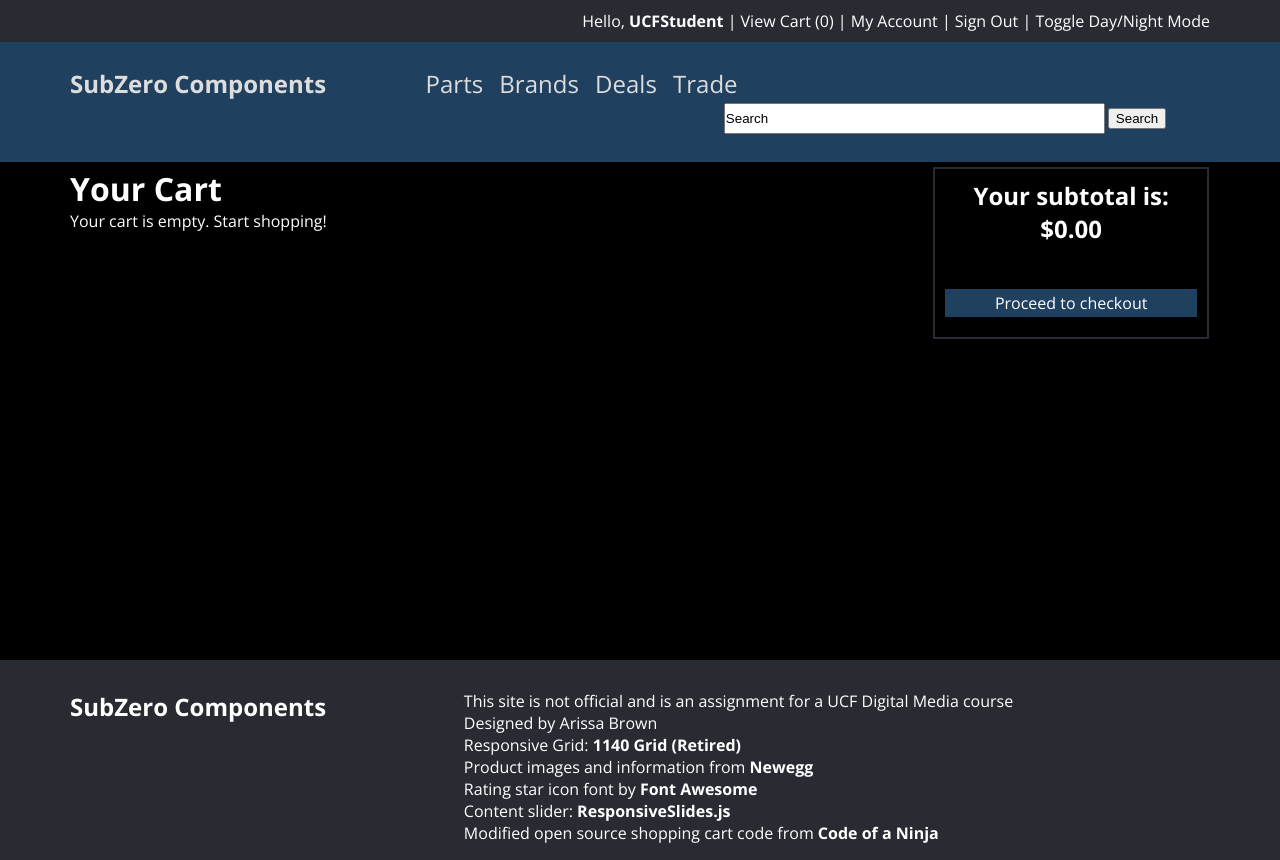
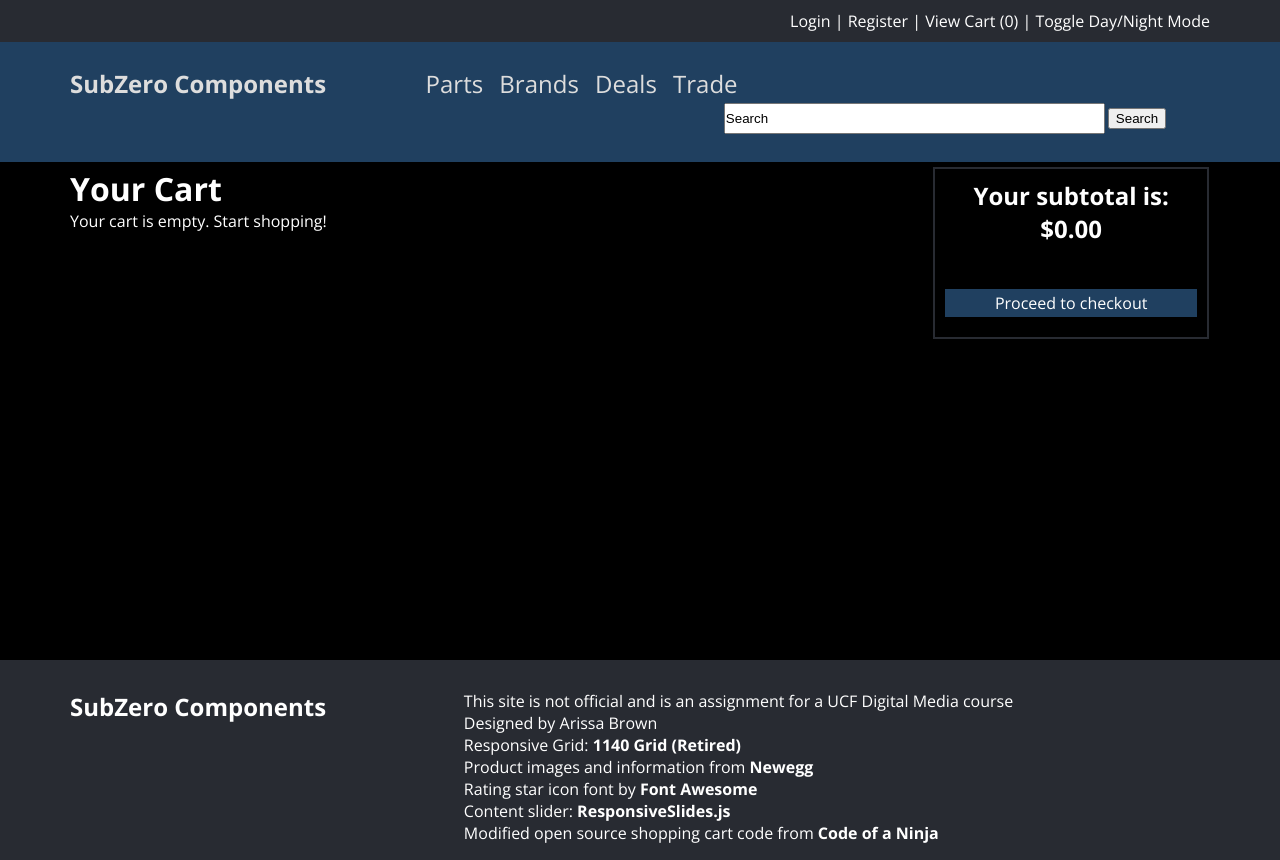
Before and after one commit to dig4530c/sub-zero-components, a PHP site: page /subzero/cart.php in a window 1280 px wide. Run offline with PHP 8.4, Linux system fonts and the light colour scheme; some libraries are stand-ins or nearby versions.

Commit message:
Changed header to show current user.

```diff
--- a/is/header.php
+++ b/is/header.php
@@ -93,14 +93,27 @@
 			<div class="twelevecol last">
 				<div id="topnav">
 					<ul>
-						<li>Hello,</li>
-						<li><span id="name"><a href="client.php">UCFStudent</a></span></li>
+						<?php
+							if(isset($_SESSION['username'])){
+								echo "
+									<li>Hello,</li>
+									<li><span id='name'><a href='client.php'>".$_SESSION['username']."</a></span></li>
+									<li>|</li>
+									<li><a href='client.php'>My Account</a></li>
+									<li>|</li>
+									<li><a href='#'>Sign Out</a></li>
+									";
+								}
+							else {
+								echo "
+									<li><a href='login.php'>Login</a></li>
+									<li>|</li>
+									<li><a href='register.php'>Register</a></li>
+									";
+								}
+						?>
 						<li>|</li>
 						<li><a href="cart.php">View Cart <?php echo "({$cartCount})"; ?></a></li>
-						<li>|</li>
-						<li><a href="client.php">My Account</a></li>
-						<li>|</li>
-						<li><a href="#">Sign Out</a></li>
 						<li>|</li>
 						<li><a href="#" id="lights">Toggle Day/Night Mode</a></li>
 					</ul>
```
Also changed, not shown: is/form_functions.inc.php (+4 -4 lines), register.php (+7 -7 lines).
